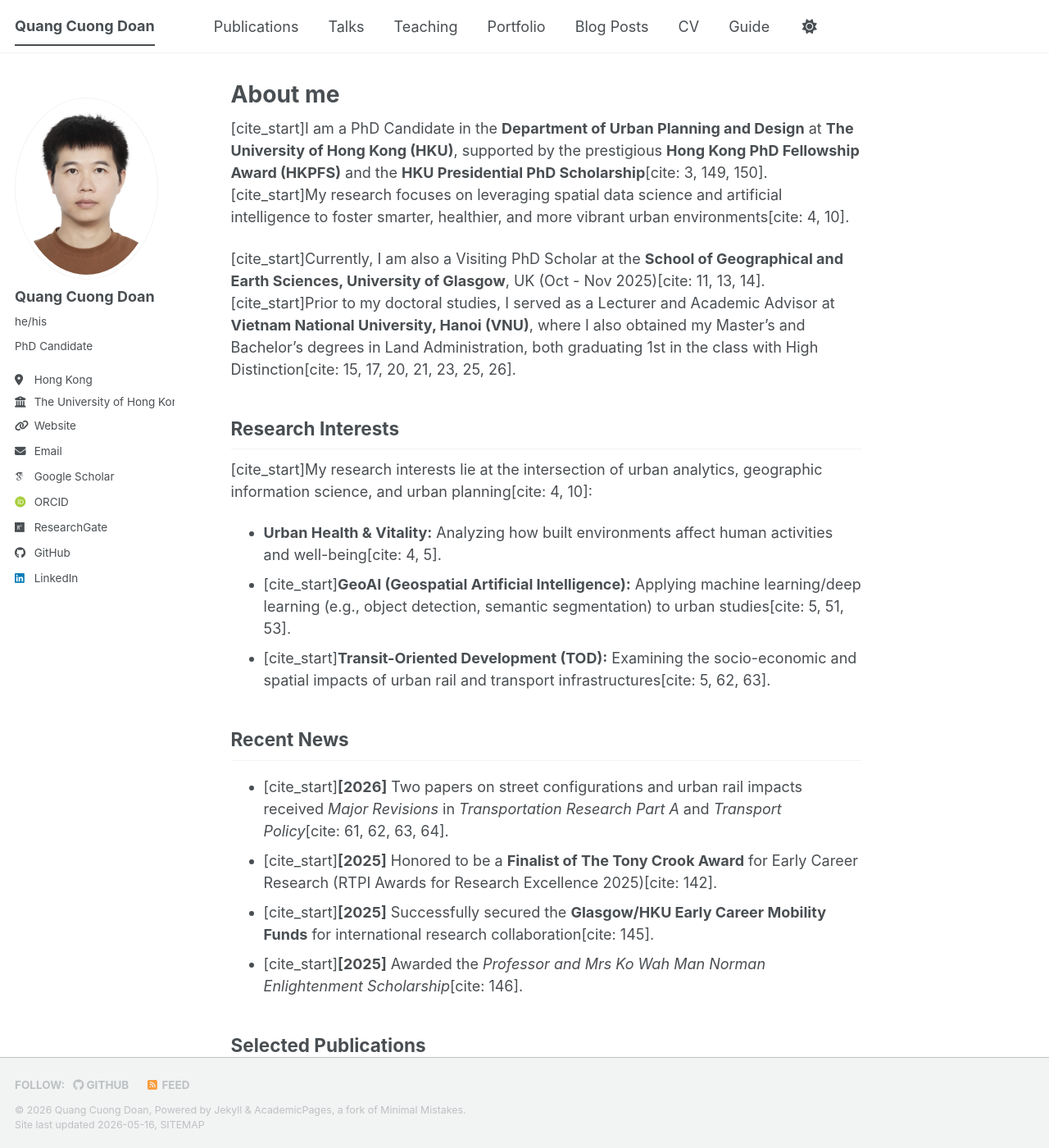
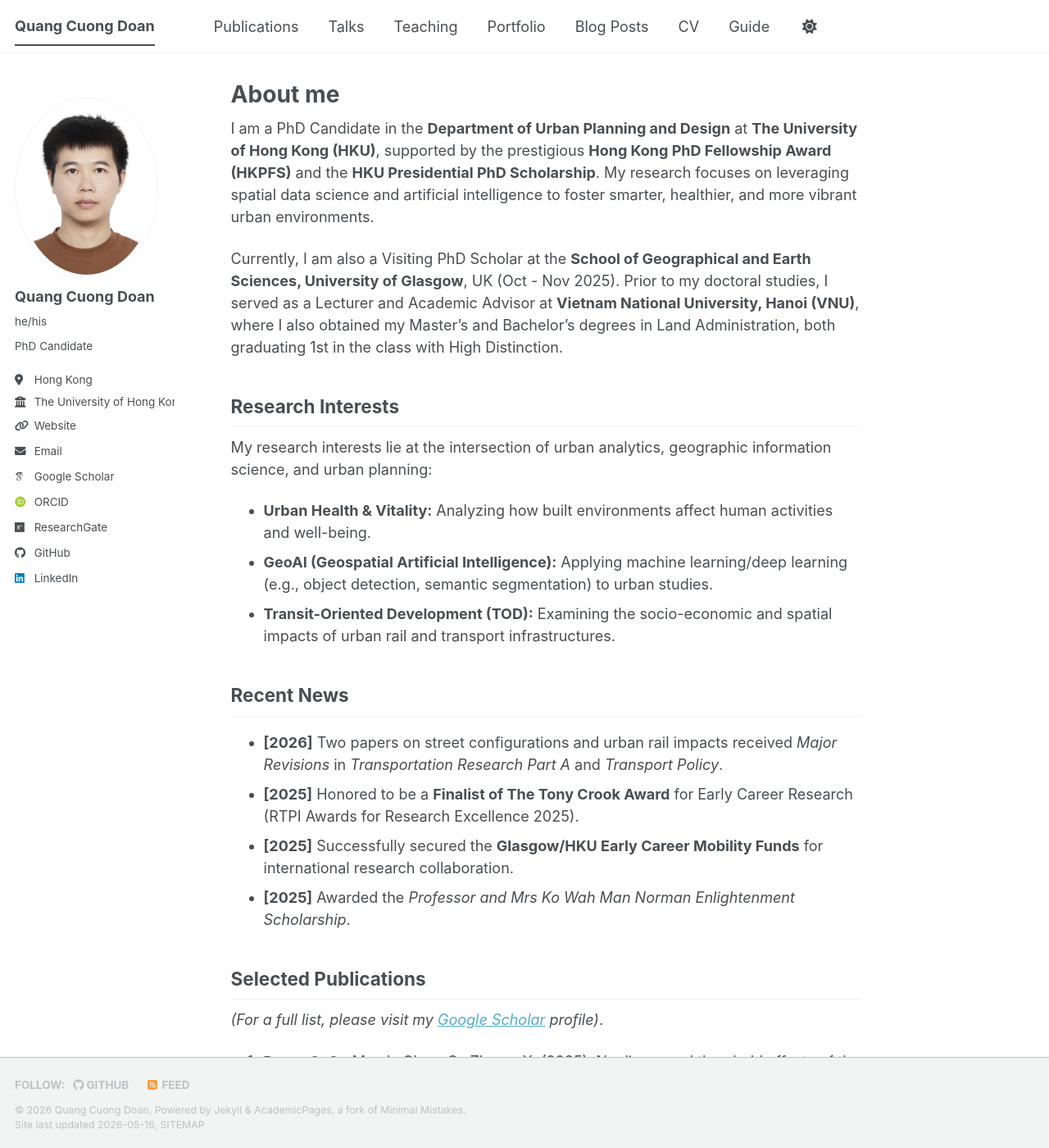
Before and after one commit to cuonghku95/cuonghku95.github.io, a Jekyll site: the page built from _pages/about.md, in a window 1280 px wide and 1400 px high. Shown: the whole window at 82% size. Built offline with Jekyll 4.4.1, drawn with Linux system fonts in a browser that asks for light colours; some web fonts are replaced; a script bundle is joined from its source files by our own code; library files that are not in the unit come from our copies; some of the changed text lies outside the part shown.

Commit message:
Refactor about.md for clarity and formatting

```diff
--- a/_pages/about.md
+++ b/_pages/about.md
@@ -5,35 +5,35 @@ excerpt: "About me"
 author_profile: true
 ---
 
-[cite_start]I am a PhD Candidate in the **Department of Urban Planning and Design** at **The University of Hong Kong (HKU)**, supported by the prestigious **Hong Kong PhD Fellowship Award (HKPFS)** and the **HKU Presidential PhD Scholarship**[cite: 3, 149, 150]. [cite_start]My research focuses on leveraging spatial data science and artificial intelligence to foster smarter, healthier, and more vibrant urban environments[cite: 4, 10].
+I am a PhD Candidate in the **Department of Urban Planning and Design** at **The University of Hong Kong (HKU)**, supported by the prestigious **Hong Kong PhD Fellowship Award (HKPFS)** and the **HKU Presidential PhD Scholarship**. My research focuses on leveraging spatial data science and artificial intelligence to foster smarter, healthier, and more vibrant urban environments.
 
-[cite_start]Currently, I am also a Visiting PhD Scholar at the **School of Geographical and Earth Sciences, University of Glasgow**, UK (Oct - Nov 2025)[cite: 11, 13, 14]. [cite_start]Prior to my doctoral studies, I served as a Lecturer and Academic Advisor at **Vietnam National University, Hanoi (VNU)**, where I also obtained my Master's and Bachelor's degrees in Land Administration, both graduating 1st in the class with High Distinction[cite: 15, 17, 20, 21, 23, 25, 26].
+Currently, I am also a Visiting PhD Scholar at the **School of Geographical and Earth Sciences, University of Glasgow**, UK (Oct - Nov 2025). Prior to my doctoral studies, I served as a Lecturer and Academic Advisor at **Vietnam National University, Hanoi (VNU)**, where I also obtained my Master's and Bachelor's degrees in Land Administration, both graduating 1st in the class with High Distinction.
 
 Research Interests
 ------
-[cite_start]My research interests lie at the intersection of urban analytics, geographic information science, and urban planning[cite: 4, 10]:
-* **Urban Health & Vitality:** Analyzing how built environments affect human activities and well-being[cite: 4, 5].
-* [cite_start]**GeoAI (Geospatial Artificial Intelligence):** Applying machine learning/deep learning (e.g., object detection, semantic segmentation) to urban studies[cite: 5, 51, 53].
-* [cite_start]**Transit-Oriented Development (TOD):** Examining the socio-economic and spatial impacts of urban rail and transport infrastructures[cite: 5, 62, 63].
+My research interests lie at the intersection of urban analytics, geographic information science, and urban planning:
+* **Urban Health & Vitality:** Analyzing how built environments affect human activities and well-being.
+* **GeoAI (Geospatial Artificial Intelligence):** Applying machine learning/deep learning (e.g., object detection, semantic segmentation) to urban studies.
+* **Transit-Oriented Development (TOD):** Examining the socio-economic and spatial impacts of urban rail and transport infrastructures.
 
 Recent News
 ------
-* [cite_start]**[2026]** Two papers on street configurations and urban rail impacts received *Major Revisions* in *Transportation Research Part A* and *Transport Policy*[cite: 61, 62, 63, 64].
-* [cite_start]**[2025]** Honored to be a **Finalist of The Tony Crook Award** for Early Career Research (RTPI Awards for Research Excellence 2025)[cite: 142].
-* [cite_start]**[2025]** Successfully secured the **Glasgow/HKU Early Career Mobility Funds** for international research collaboration[cite: 145].
-* [cite_start]**[2025]** Awarded the *Professor and Mrs Ko Wah Man Norman Enlightenment Scholarship*[cite: 146].
+* **[2026]** Two papers on street configurations and urban rail impacts received *Major Revisions* in *Transportation Research Part A* and *Transport Policy*.
+* **[2025]** Honored to be a **Finalist of The Tony Crook Award** for Early Career Research (RTPI Awards for Research Excellence 2025).
+* **[2025]** Successfully secured the **Glasgow/HKU Early Career Mobility Funds** for international research collaboration.
+* **[2025]** Awarded the *Professor and Mrs Ko Wah Man Norman Enlightenment Scholarship*.
 
 Selected Publications
 ------
-[cite_start]*(For a full list, please visit my [Google Scholar](https://scholar.google.com/citations?user=GP9_no4AAAAJ) profile)*[cite: 74].
+*(For a full list, please visit my [Google Scholar](https://scholar.google.com/citations?user=GP9_no4AAAAJ) profile)*.
 
-1. **Doan, Q. C.**, Ma, J., Chen, S., Zhang, X. (2025). Nonlinear and threshold effects of the built environment, road vehicles, and air pollution on urban vitality. [cite_start]***Landscape and Urban Planning***, 253, 105204[cite: 76, 77, 78].
-2. **Doan, Q. C.**, Zhang, X. (2025). The costs of delay: Marginalization and sustainability challenges around Hanoi's urban rail projects. ***Habitat International***, 166, 103594[cite: 71, 72].
-3. **Doan, Q. C.**, Zhang, X. (2025). A systematic review of urban vitality studies: Trends and research opportunities. ***Land Use Policy***, 159, 107745[cite: 74, 75].
-4. **Doan, Q. C.**, Vu, K. H., Trang, T. T. K., Bui, T. C. N. (2024). Examining the nonlinear threshold effects of the 5Ds built environment on land values using an interpretable machine learning model. ***Journal of Geographical Sciences***, 34, 2509-2533[cite: 79, 80, 81].
+1. **Doan, Q. C.**, Ma, J., Chen, S., Zhang, X. (2025). Nonlinear and threshold effects of the built environment, road vehicles, and air pollution on urban vitality. ***Landscape and Urban Planning***, 253, 105204.
+2. **Doan, Q. C.**, Zhang, X. (2025). The costs of delay: Marginalization and sustainability challenges around Hanoi's urban rail projects. ***Habitat International***, 166, 103594.
+3. **Doan, Q. C.**, Zhang, X. (2025). A systematic review of urban vitality studies: Trends and research opportunities. ***Land Use Policy***, 159, 107745.
+4. **Doan, Q. C.**, Vu, K. H., Trang, T. T. K., Bui, T. C. N. (2024). Examining the nonlinear threshold effects of the 5Ds built environment on land values using an interpretable machine learning model. ***Journal of Geographical Sciences***, 34, 2509-2533.
 
 Education
 ------
-* [cite_start]**Ph.D. in Urban Planning and Design**, *The University of Hong Kong (HKU)*, 2022 - Present [cite: 7, 8, 9]
-* [cite_start]**M.Sc. in Land Administration** (Ranked 1st), *Vietnam National University (VNU)*, 2018 - 2020 [cite: 15, 16, 17]
-* **B.Sc. in Land Administration** (Ranked 1st), *Vietnam National University (VNU)*, 2013 - 2017 [cite: 18, 19, 20, 21]
+* **Ph.D. in Urban Planning and Design**, *The University of Hong Kong (HKU)*, 2022 - Present
+* **M.Sc. in Land Administration** (Ranked 1st in the class of 50), *Vietnam National University (VNU)*, 2018 - 2020
+* **B.Sc. in Land Administration** (Ranked 1st in the class of 70), *Vietnam National University (VNU)*, 2013 - 2017
```
